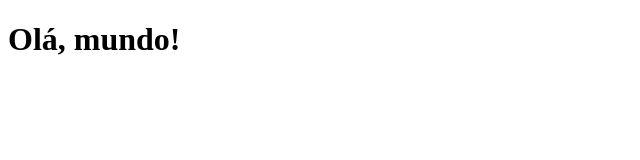
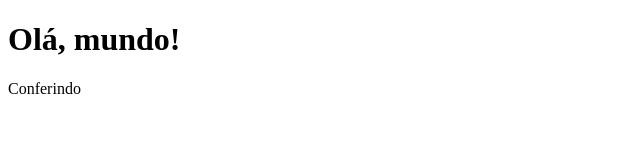
Before and after one commit to NadLuz/teste-git, a plain HTML site: page index.html in a window 1280 px wide. Shown: the full height of the page, 0-640 px from the left. Drawn offline with Linux system fonts and the light colour scheme.

Commit message:
Criação de parágrafo

```diff
--- a/index.html
+++ b/index.html
@@ -10,5 +10,6 @@
     <h1>
         Olá, mundo!
     </h1>
+    <p>Conferindo</p>
 </body>
 </html>
```
